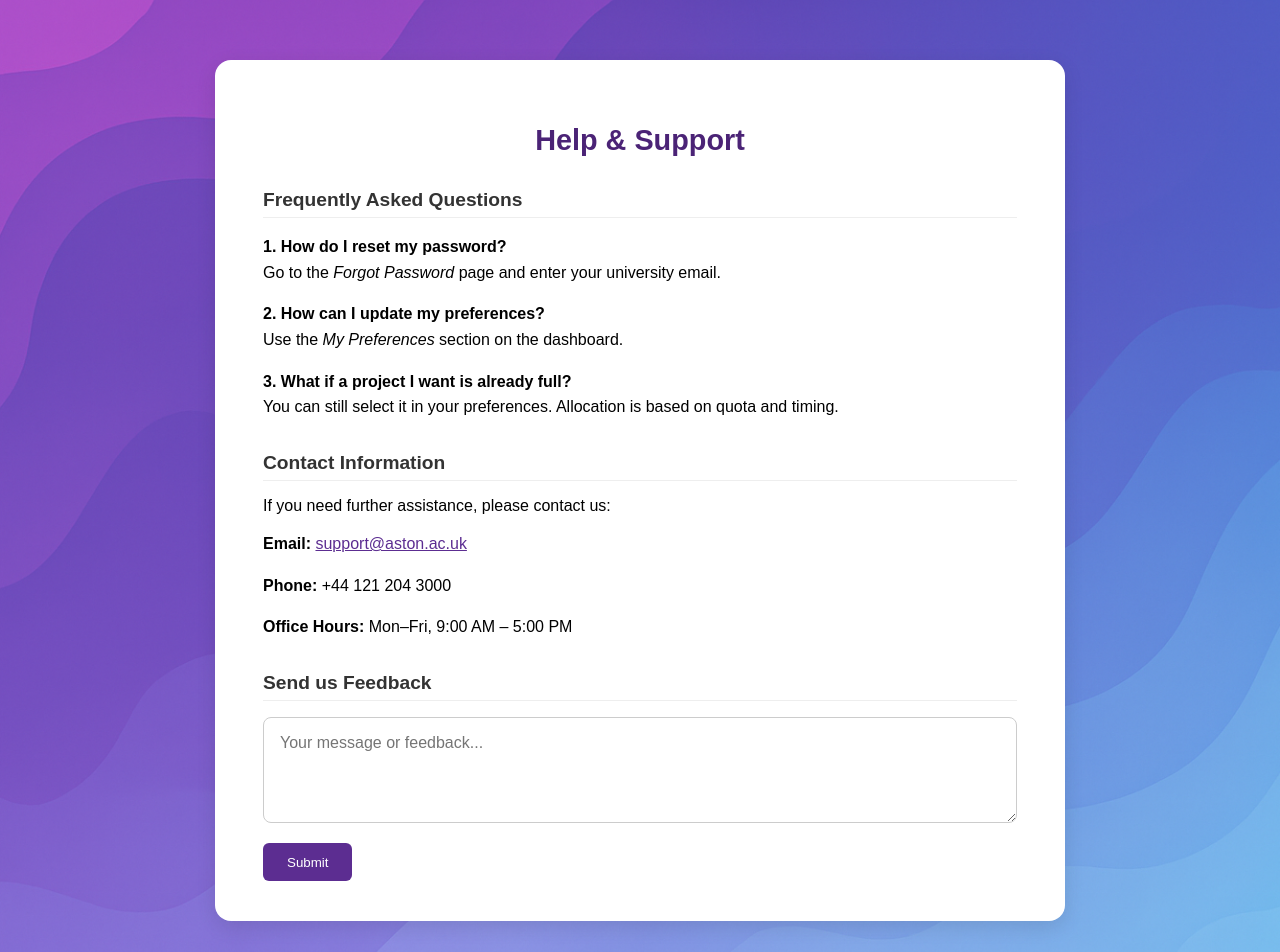
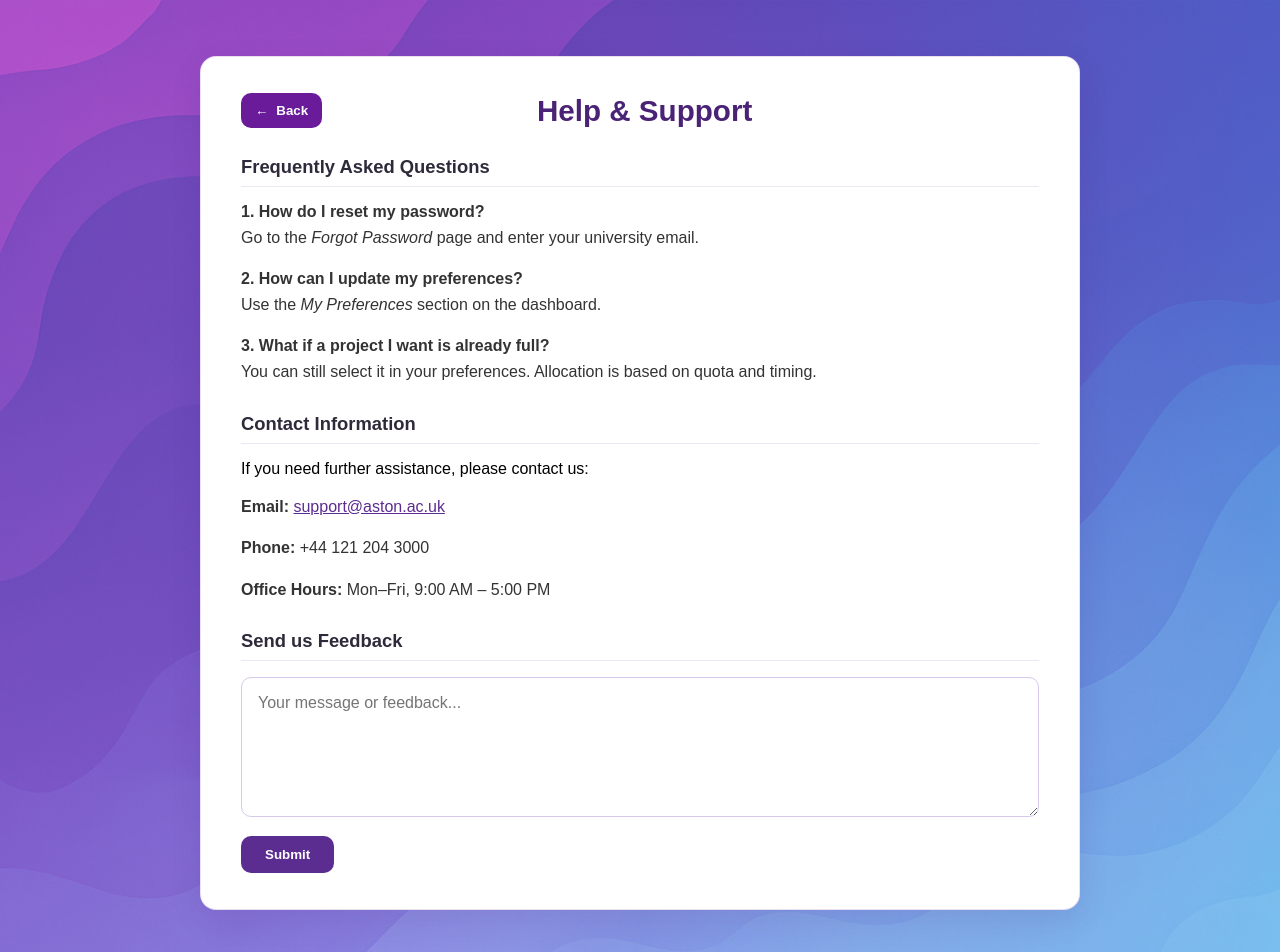
Before and after one commit to AshminAbisha11/Student-Project-Selection-Tool, a React (Create React App) app in the folder frontend/: page /help-support in a window 1280 px wide. Shown: the top 952 px of the page. Built offline with nearby package versions, Linux system fonts and the light colour scheme; no server answers; the HTML template or start-up script is replaced by a standard one.

Commit message:
Added styling for Help support page

```diff
--- a/frontend/src/pages/helpSupportPage.css
+++ b/frontend/src/pages/helpSupportPage.css
@@ -1,51 +1,91 @@
+/* Page wrapper */
 .help-container {
   background-size: cover;
   background-position: center;
   min-height: 100vh;
   display: flex;
   justify-content: center;
-  padding: 60px 20px;
+  padding: 56px 20px;
+  box-sizing: border-box;
 }
 
+/* Card */
 .help-card {
-  background: white;
-  padding: 2.5rem 3rem;
+  background: #fff;
+  padding: 2.25rem 2.5rem;
   border-radius: 16px;
-  max-width: 850px;
+  max-width: 880px;
   width: 100%;
-  box-shadow: 0 6px 20px rgba(0, 0, 0, 0.1);
+  box-shadow: 0 10px 30px rgba(75, 35, 118, 0.12);
+  border: 1px solid rgba(106, 27, 154, 0.14);
+}
+
+/* Header row: back button + title */
+.help-header {
+  display: flex;
+  align-items: center;
+  justify-content: space-between;
+  gap: 12px;
+  margin-bottom: 1.25rem;
 }
 
 .help-title {
   color: #4b2376;
-  font-size: 1.8rem;
-  margin-bottom: 1.5rem;
+  font-size: 1.85rem;
+  font-weight: 700;
+  margin: 0;
   text-align: center;
-  font-weight: 600;
+  flex: 1 1 auto; /* keeps title centered even with back button */
 }
 
-.help-section {
-  margin-top: 2rem;
+/* Back button */
+.help-back {
+  appearance: none;
+  border: none;
+  background: #6a1b9a;
+  color: #fff;
+  font-weight: 600;
+  border-radius: 10px;
+  padding: 10px 14px;
+  cursor: pointer;
+  transition: filter .15s ease, transform .06s ease;
+  display: inline-flex;
+  align-items: center;
+  gap: 8px;
 }
 
-.help-section h3 {
-  color: #333;
-  font-size: 1.2rem;
-  margin-bottom: 0.75rem;
-  border-bottom: 1px solid #eee;
-  padding-bottom: 0.4rem;
+.help-back:hover { filter: brightness(.96); }
+.help-back:active { transform: translateY(1px); }
+.help-back:focus-visible {
+  outline: 3px solid rgba(106, 27, 154, 0.25);
+  outline-offset: 2px;
 }
 
+/* Sections */
+.help-section { margin-top: 1.75rem; }
+
+.help-section h3 {
+  color: #2f2a3a;
+  font-size: 1.15rem;
+  font-weight: 700;
+  margin: 0 0 .75rem 0;
+  padding-bottom: .5rem;
+  border-bottom: 1px solid #eee7f6;
+}
+
+/* Lists & text blocks */
 .help-list,
 .help-contact {
   list-style: none;
   padding-left: 0;
+  margin: 0;
 }
 
 .help-list li,
 .help-contact li {
   margin-bottom: 1rem;
   line-height: 1.6;
+  color: #333;
 }
 
 .help-card a {
@@ -53,42 +93,58 @@
   text-decoration: underline;
 }
 
-.feedback-form {
-  margin-top: 1rem;
-}
+/* Feedback form */
+.feedback-form { margin-top: 1rem; }
 
 .feedback-form textarea {
   width: 100%;
+  min-height: 140px;
   padding: 1rem;
-  border: 1px solid #ccc;
-  border-radius: 8px;
+  border: 1px solid #d7c8ec;
+  border-radius: 10px;
   resize: vertical;
   font-family: inherit;
   font-size: 1rem;
-  position: relative;
-  z-index: 1;
   box-sizing: border-box;
+  outline: none;
+}
+
+.feedback-form textarea:focus {
+  border-color: #6a1b9a;
+  box-shadow: 0 0 0 4px rgba(106, 27, 154, 0.12);
+}
+
+.feedback-actions {
+  display: flex;
+  align-items: center;
+  gap: 12px;
+  margin-top: .9rem;
 }
 
 .feedback-form button {
-  margin-top: 1rem;
   padding: 0.7rem 1.5rem;
   background-color: #5c2d91;
-  color: white;
+  color: #fff;
   border: none;
-  border-radius: 6px;
+  border-radius: 10px;
   cursor: pointer;
-  font-weight: 500;
-  transition: background-color 0.2s ease;
+  font-weight: 600;
+  transition: filter .15s ease, transform .06s ease;
 }
 
-.feedback-form button:hover {
-  background-color: #4a2380;
-}
+.feedback-form button:hover { filter: brightness(.97); }
+.feedback-form button:active { transform: translateY(1px); }
 
 .feedback-status {
-  margin-top: 0.8rem;
   font-size: 0.95rem;
   color: #4b2376;
   font-style: italic;
 }
+
+/* Responsive */
+@media (max-width: 640px) {
+  .help-card { padding: 1.75rem; }
+  .help-header { gap: 8px; }
+  .help-title { font-size: 1.6rem; }
+  .help-back { padding: 9px 12px; }
+}
--- a/frontend/src/pages/helpSupportPage.js
+++ b/frontend/src/pages/helpSupportPage.js
@@ -1,27 +1,37 @@
 import React, { useState } from 'react';
+import { useNavigate } from 'react-router-dom';
 import './helpSupportPage.css';
 import axios from 'axios';
 
 const HelpSupportPage = () => {
+  const navigate = useNavigate();
+
   const [feedback, setFeedback] = useState('');
   const [message, setMessage] = useState('');
   const [isSubmitting, setIsSubmitting] = useState(false);
 
+  const goBack = () => {
+    // Prefer going back if we have history; else go to the student dashboard
+    if (window.history && window.history.length > 1) {
+      navigate(-1);
+    } else {
+      navigate('/student-dashboard');
+    }
+  };
+
   const handleSubmit = async (e) => {
     e.preventDefault();
-
     if (!feedback.trim()) {
       setMessage('Please enter a valid message.');
       return;
     }
 
     setIsSubmitting(true);
-
     try {
       const res = await axios.post('http://localhost:5000/feedback', {
         message: feedback.trim(),
       });
-      setMessage(res.data.message || 'Thank you for your feedback!');
+      setMessage(res.data?.message || 'Thank you for your feedback!');
       setFeedback('');
     } catch (error) {
       setMessage('Failed to submit feedback. Please try again later.');
@@ -37,7 +47,15 @@ const HelpSupportPage = () => {
       style={{ backgroundImage: "url('/assets/login_background.png')" }}
     >
       <div className="help-card">
-        <h2 className="help-title">Help & Support</h2>
+        <div className="help-header">
+          <button className="help-back" onClick={goBack} aria-label="Back to dashboard">
+            {/* simple arrow, feel free to swap with an icon */}
+            <span aria-hidden="true">←</span> Back
+          </button>
+          <h2 className="help-title">Help &amp; Support</h2>
+          {/* spacer to balance flex; keeps title centered */}
+          <span style={{ width: 72 }} aria-hidden="true" />
+        </div>
 
         <section className="help-section">
           <h3>Frequently Asked Questions</h3>
@@ -61,7 +79,10 @@ const HelpSupportPage = () => {
           <h3>Contact Information</h3>
           <p>If you need further assistance, please contact us:</p>
           <ul className="help-contact">
-            <li><strong>Email:</strong> <a href="mailto:support@aston.ac.uk">support@aston.ac.uk</a></li>
+            <li>
+              <strong>Email:</strong>{' '}
+              <a href="mailto:support@aston.ac.uk">support@aston.ac.uk</a>
+            </li>
             <li><strong>Phone:</strong> +44 121 204 3000</li>
             <li><strong>Office Hours:</strong> Mon–Fri, 9:00 AM – 5:00 PM</li>
           </ul>
@@ -74,13 +95,15 @@ const HelpSupportPage = () => {
               value={feedback}
               onChange={(e) => setFeedback(e.target.value)}
               placeholder="Your message or feedback..."
-              rows="4"
+              rows={4}
               required
             />
-            <button type="submit" disabled={isSubmitting}>
-              {isSubmitting ? 'Submitting...' : 'Submit'}
-            </button>
-            {message && <p className="feedback-status">{message}</p>}
+            <div className="feedback-actions">
+              <button type="submit" disabled={isSubmitting}>
+                {isSubmitting ? 'Submitting…' : 'Submit'}
+              </button>
+              {message && <p className="feedback-status">{message}</p>}
+            </div>
           </form>
         </section>
       </div>
```
Also changed, not shown: 1 other file (tests, documents, lock files or other folders).
